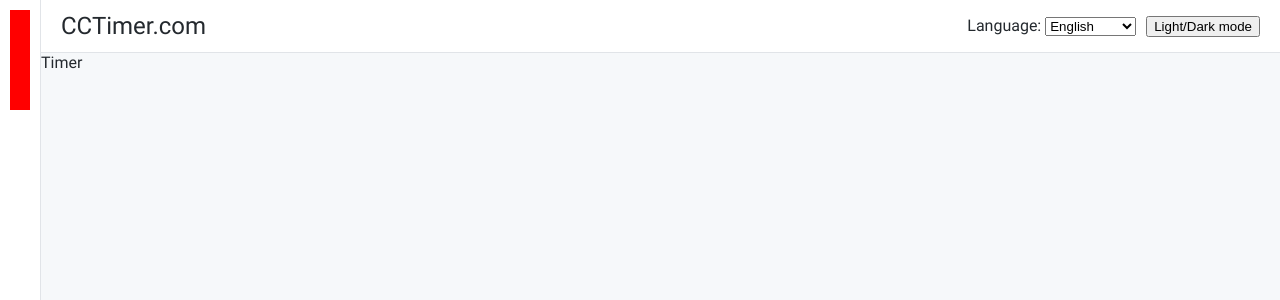
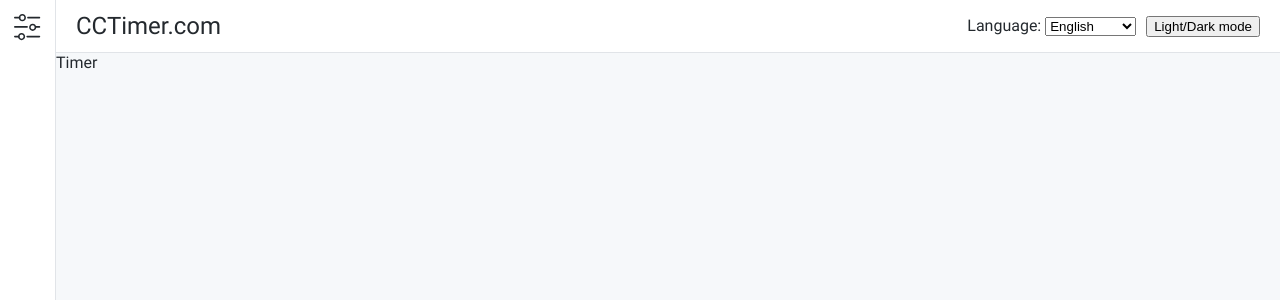
Before and after one commit to miguel-ra/cctimer-tfg, a React (Create React App) app: page /en in a window 1280 px wide. Shown: the top 300 px of the page. Built offline with nearby package versions, Linux system fonts and the light colour scheme.

Commit message:
Create Button component

```diff
--- /dev/null
+++ b/src/components/button/IconButton.styles.ts
@@ -0,0 +1,34 @@
+import { createUseStyles } from "react-jss";
+import theme from "styles/theme";
+
+type UseStylesProps = {
+  size?: "small" | "medium";
+};
+
+const useStyles = createUseStyles<any, UseStylesProps>({
+  button: {
+    "--size": ({ size }) => (size === "small" ? "2.4rem" : "3.5rem"),
+    background: "none",
+    border: "none",
+    padding: "0",
+    cursor: "pointer",
+    width: "var(--size)",
+    height: "var(--size)",
+    color: theme.palette.text.primary,
+    transition: `opacity 0.2s linear`,
+    display: "flex",
+    justifyContent: "center",
+    alignItems: "center",
+    "&:hover": {
+      opacity: 0.5,
+    },
+    "& svg": {
+      width: "75%",
+      "& path": {
+        transition: `color ${theme.transition.duration.colorMode}ms linear`,
+      },
+    },
+  },
+});
+
+export default useStyles;
--- /dev/null
+++ b/src/components/button/IconButton.tsx
@@ -0,0 +1,25 @@
+import { ButtonHTMLAttributes, ReactNode } from "react";
+import clsx from "clsx";
+import useStyles from "./IconButton.styles";
+
+type IconButtonProps = {
+  children: ReactNode;
+  className?: string;
+  size?: "small" | "medium";
+} & ButtonHTMLAttributes<HTMLButtonElement>;
+
+function IconButton({
+  className,
+  size = "medium",
+  children,
+  ...props
+}: IconButtonProps) {
+  const classes = useStyles({ size });
+  return (
+    <button className={clsx(classes.button, className)} {...props}>
+      {children}
+    </button>
+  );
+}
+
+export default IconButton;
--- a/src/features/menu/SideMenuCompact.tsx
+++ b/src/features/menu/SideMenuCompact.tsx
@@ -4,7 +4,7 @@ import theme from "styles/theme";
 import { useModal } from "store/modalContext";
 import { ReactComponent as SettingsIcon } from "assets/icons/settings.svg";
 // import ModalSettings from "features/settings/ModalSettings";
-// import IconButton from "components/button/IconButton";
+import IconButton from "components/button/IconButton";
 import Tooltip from "components/tooltip/Tooltip";
 import Box from "components/flexboxgrid/Box";
 // import PuzzleSelector from "./PuzzleSelector";
@@ -34,20 +34,13 @@ function SideMenuCompact() {
       {/* <PuzzleSelector /> */}
       <Box flexDirection="column" gap="1rem">
         <Tooltip label={t("Settings")}>
-          <div
-            style={{
-              width: "2rem",
-              height: "10rem",
-              backgroundColor: "red",
-            }}
-          ></div>
-          {/* <IconButton
+          <IconButton
             onClick={() => {
-              openModal(<ModalSettings />);
+              openModal("Prueba");
             }}
           >
             <SettingsIcon />
-          </IconButton> */}
+          </IconButton>
         </Tooltip>
       </Box>
     </div>
```
Also changed, not shown: src/components/button/Button.styles.ts (added, +30 -0 lines), src/components/button/Button.tsx (added, +29 -0 lines).
